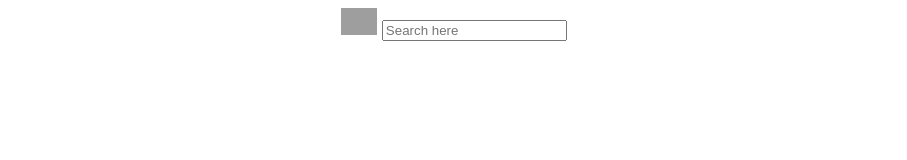
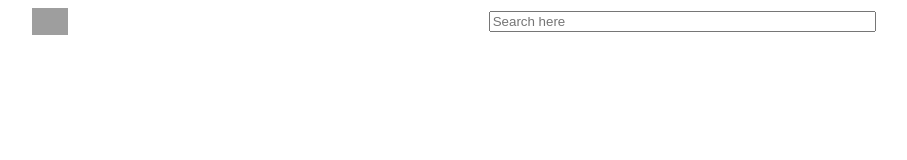
Before and after one commit to Faraan10/HTML-CSS, a plain HTML site: page project/HTML/index.html in a window 1280 px wide. Shown: the whole page, without its empty margins (186-1093 px from the left). Drawn offline with Linux system fonts and the light colour scheme; grey boxes are pictures that could not be loaded.

Commit message:
index css commit

```diff
--- a/project/CSS/index.css
+++ b/project/CSS/index.css
@@ -8,11 +8,16 @@ body {
   font-family: sans-serif;
 }
 
-header {
+header div {
   display: flex;
-  justify-content: center;
+  justify-content: space-around;
+  align-items: center;
 }
 
 .header-logo {
   height: 1.7rem;
 }
+
+.search-field {
+  width: 30%;
+}
```
